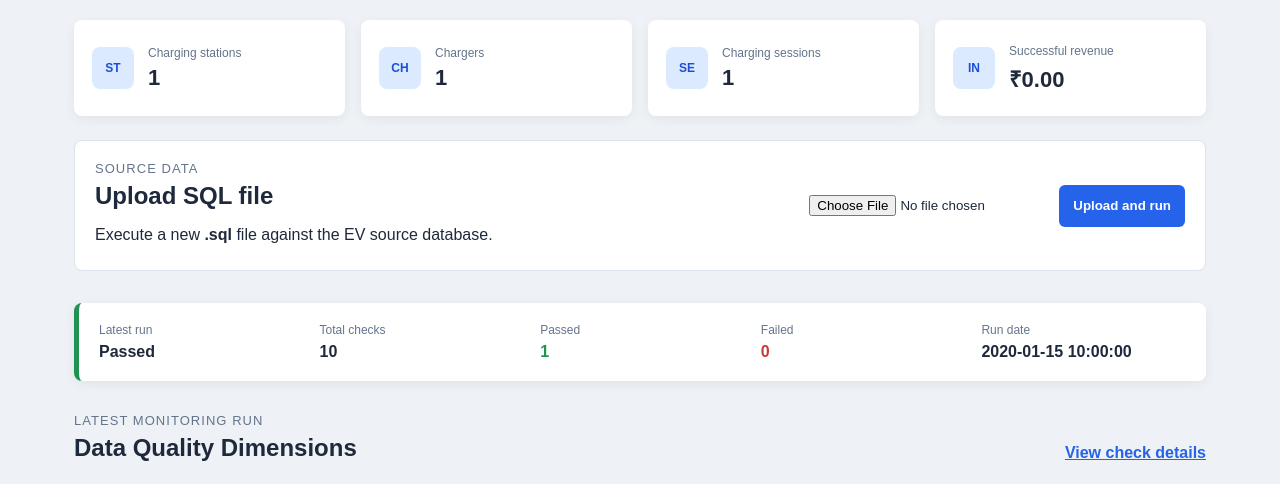
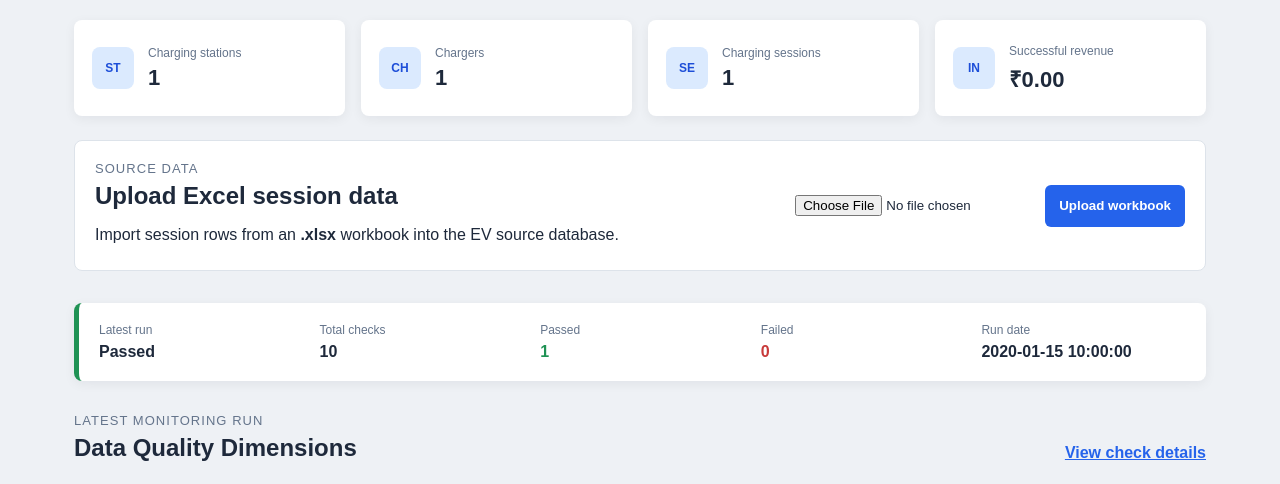
Before and after one commit to sampath5626/Smart_EV_Charging_Station_Management_System_SQL, a Flask app: page / in a window 1280 px wide. Shown: the part 183-667 px from the top of the page. Run offline with Flask 3, Linux system fonts and the light colour scheme; tables that the repository leaves empty hold one stand-in row (values such as "Sample post").

Commit message:
Support Excel session uploads and add demos
Co-authored-by: Copilot <223556219+Copilot@users.noreply.github.com>

```diff
--- a/app.py
+++ b/app.py
@@ -1,11 +1,9 @@
 import io
 import json
 import os
-from pathlib import Path
-from werkzeug.utils import secure_filename
 
 from flask import Flask, flash, redirect, render_template, request, send_file, url_for
-from openpyxl import Workbook
+from openpyxl import Workbook, load_workbook
 
 from db import get_db
 from dq_checks import run_checks
@@ -15,8 +13,6 @@ from inject_defects import inject_defects
 app = Flask(__name__)
 app.secret_key = os.getenv("FLASK_SECRET_KEY", "ev-data-quality-demo")
 app.config["MAX_CONTENT_LENGTH"] = 5 * 1024 * 1024
-UPLOAD_FOLDER = Path(app.root_path) / "uploads"
-UPLOAD_FOLDER.mkdir(exist_ok=True)
 
 
 def fetch_all(database, sql, params=None):
@@ -92,33 +88,150 @@ def overview():
 def upload_source():
     uploaded = request.files.get("source_file")
     if not uploaded or not uploaded.filename:
-        flash("Choose a SQL file to upload.", "error")
+        flash("Choose an Excel workbook to upload.", "error")
         return redirect(url_for("overview"))
 
-    filename = secure_filename(uploaded.filename)
-    if not filename.lower().endswith(".sql"):
-        flash("Only .sql files are supported.", "error")
+    if not uploaded.filename.lower().endswith(".xlsx"):
+        flash("Only .xlsx workbooks are supported.", "error")
         return redirect(url_for("overview"))
-
-    saved_path = UPLOAD_FOLDER / filename
-    uploaded.save(saved_path)
 
     connection = get_db("Smart_EV_Charging_System")
     cursor = connection.cursor()
     try:
-        sql_text = saved_path.read_text(encoding="utf-8")
-        statements = [
-            statement.strip()
-            for statement in sql_text.split(";")
-            if statement.strip()
-        ]
-        for statement in statements:
-            cursor.execute(statement)
+        workbook = load_workbook(uploaded, read_only=True, data_only=True)
+        sheet = workbook.active
+        rows = sheet.iter_rows(values_only=True)
+        headers = next(rows, None)
+        if not headers:
+            raise ValueError("The workbook is empty.")
+
+        columns = [str(value).strip().lower() if value is not None else "" for value in headers]
+        required = {
+            "user_id", "vehicle_id", "charger_id", "booking_start",
+            "booking_end", "session_start", "estimated_completion",
+            "session_end", "energy_kwh", "session_status", "booking_status",
+            "payment_amount", "payment_method", "payment_status", "transaction_date",
+        }
+        missing = sorted(required.difference(columns))
+        if missing:
+            raise ValueError(f"Missing required columns: {', '.join(missing)}.")
+
+        positions = {name: columns.index(name) for name in required}
+        allowed_session_statuses = {"InProgress", "Completed", "Interrupted", "Failed"}
+        allowed_booking_statuses = {"Pending", "Confirmed", "Cancelled", "Completed", "NoShow"}
+        allowed_payment_methods = {"Wallet", "Card", "UPI", "NetBanking", "Cash"}
+        allowed_payment_statuses = {"Pending", "Success", "Failed", "Refunded"}
+        imported = 0
+
+        for row_number, values in enumerate(rows, start=2):
+            if not values or all(value is None for value in values):
+                continue
+            data = {
+                name: values[position] if position < len(values) else None
+                for name, position in positions.items()
+            }
+            if any(data[name] is None for name in required):
+                raise ValueError(f"Row {row_number} has blank required values.")
+            if data["session_status"] not in allowed_session_statuses:
+                raise ValueError(f"Row {row_number} has an invalid session_status.")
+            if data["booking_status"] not in allowed_booking_statuses:
+                raise ValueError(f"Row {row_number} has an invalid booking_status.")
+            if data["payment_method"] not in allowed_payment_methods:
+                raise ValueError(f"Row {row_number} has an invalid payment_method.")
+            if data["payment_status"] not in allowed_payment_statuses:
+                raise ValueError(f"Row {row_number} has an invalid payment_status.")
+
+            cursor.execute(
+                """
+                SELECT
+                    EXISTS(
+                        SELECT 1 FROM Users
+                        WHERE UserID = %s
+                    ) AS UserExists,
+                    EXISTS(
+                        SELECT 1 FROM EVVehicles
+                        WHERE VehicleID = %s AND UserID = %s
+                    ) AS VehicleMatchesUser,
+                    EXISTS(
+                        SELECT 1 FROM Chargers
+                        WHERE ChargerID = %s
+                    ) AS ChargerExists
+                """,
+                (
+                    data["user_id"], data["vehicle_id"], data["user_id"],
+                    data["charger_id"],
+                ),
+            )
+            user_exists, vehicle_matches_user, charger_exists = cursor.fetchone()
+            if not user_exists or not vehicle_matches_user or not charger_exists:
+                invalid_ids = []
+                if not user_exists:
+                    invalid_ids.append(f"user_id={data['user_id']}")
+                if not vehicle_matches_user:
+                    invalid_ids.append(
+                        f"vehicle_id={data['vehicle_id']} does not belong "
+                        f"to user_id={data['user_id']}"
+                    )
+                if not charger_exists:
+                    invalid_ids.append(f"charger_id={data['charger_id']}")
+                raise ValueError(
+                    f"Row {row_number} has invalid references: "
+                    f"{'; '.join(invalid_ids)}."
+                )
+
+            cursor.execute(
+                """
+                INSERT INTO Bookings
+                    (UserID, VehicleID, ChargerID, BookingDate, StartTime, EndTime, Status)
+                VALUES (%s, %s, %s, %s, %s, %s, %s)
+                """,
+                (
+                    data["user_id"], data["vehicle_id"], data["charger_id"],
+                    data["booking_start"].date(), data["booking_start"],
+                    data["booking_end"], data["booking_status"],
+                ),
+            )
+            booking_id = cursor.lastrowid
+            cursor.execute(
+                """
+                INSERT INTO ChargingSessions
+                    (BookingID, UserID, VehicleID, ChargerID, StartTime,
+                     EstimatedCompletionTime, EndTime, EnergyDeliveredKWh, Status)
+                VALUES (%s, %s, %s, %s, %s, %s, %s, %s, %s)
+                """,
+                (
+                    booking_id, data["user_id"], data["vehicle_id"],
+                    data["charger_id"], data["session_start"],
+                    data["estimated_completion"], data["session_end"],
+                    data["energy_kwh"], data["session_status"],
+                ),
+            )
+            session_id = cursor.lastrowid
+            cursor.execute(
+                """
+                INSERT INTO Payments
+                    (UserID, SessionID, Amount, PaymentMethod, PaymentStatus, TransactionDate)
+                VALUES (%s, %s, %s, %s, %s, %s)
+                """,
+                (
+                    data["user_id"], session_id, data["payment_amount"],
+                    data["payment_method"], data["payment_status"],
+                    data["transaction_date"],
+                ),
+            )
+            imported += 1
+
+        if imported == 0:
+            raise ValueError("The workbook has no data rows.")
+
         connection.commit()
-        flash(f"Uploaded and executed {filename}.", "success")
+        workbook.close()
+        flash(f"Imported {imported} session row(s). Run ETL and checks to see results.", "success")
     except Exception as exc:
+        if "workbook" in locals():
+            workbook.close()
         connection.rollback()
-        flash(f"SQL upload failed: {exc}", "error")
+        flash(f"Excel upload failed: {exc}", "error")
     finally:
         cursor.close()
         connection.close()
--- a/templates/overview.html
+++ b/templates/overview.html
@@ -51,12 +51,12 @@
 <section class="upload-panel">
     <div>
         <p class="eyebrow">Source data</p>
-        <h2>Upload SQL file</h2>
-        <p>Execute a new <strong>.sql</strong> file against the EV source database.</p>
+        <h2>Upload Excel session data</h2>
+        <p>Import session rows from an <strong>.xlsx</strong> workbook into the EV source database.</p>
     </div>
     <form class="upload-form" method="post" action="{{ url_for('upload_source') }}" enctype="multipart/form-data">
-        <input type="file" name="source_file" accept=".sql,text/sql" required>
-        <button class="button primary" type="submit">Upload and run</button>
+        <input type="file" name="source_file" accept=".xlsx" required>
+        <button class="button primary" type="submit">Upload workbook</button>
     </form>
 </section>
 
```
Also changed, not shown: README_ETL.md, 2 other files.
